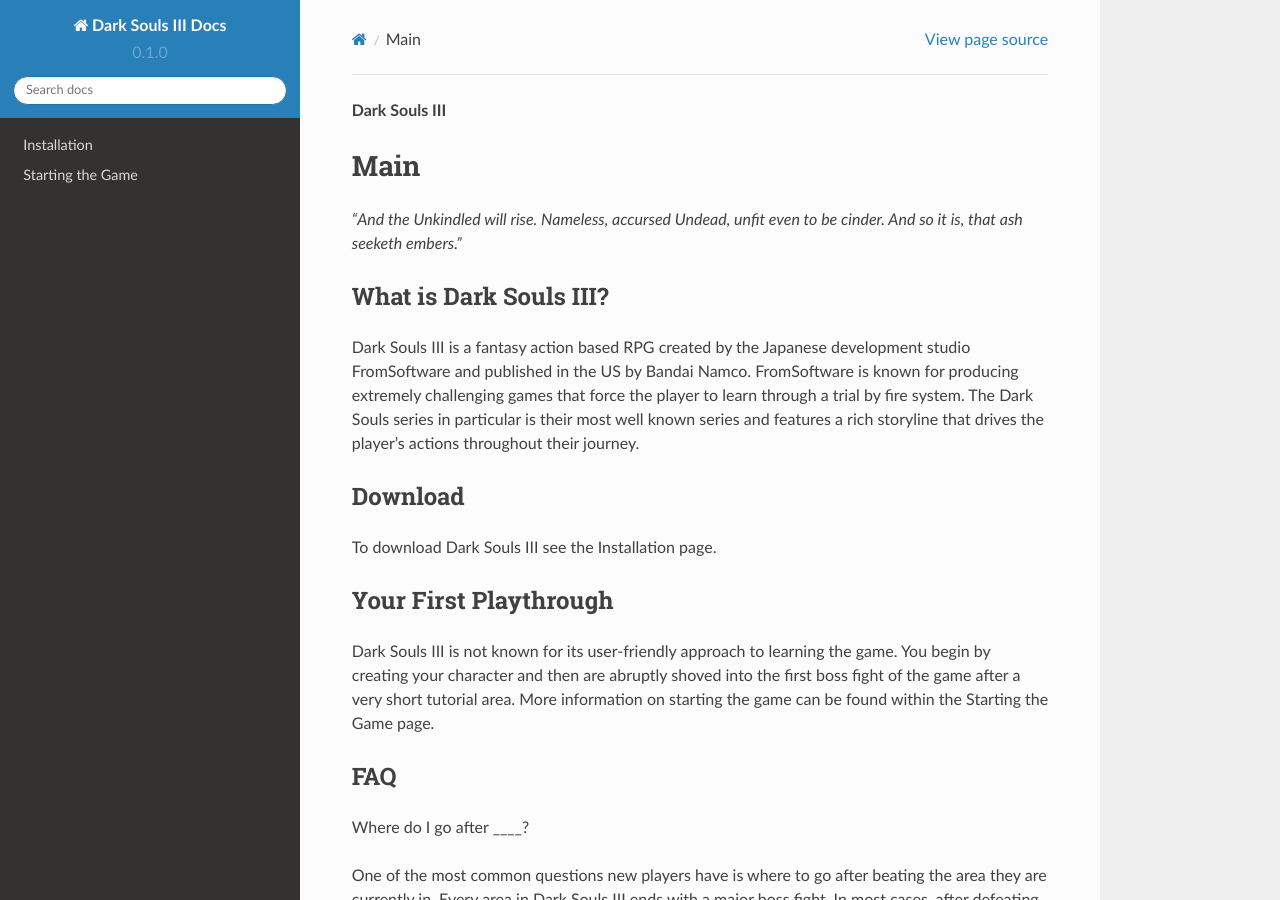
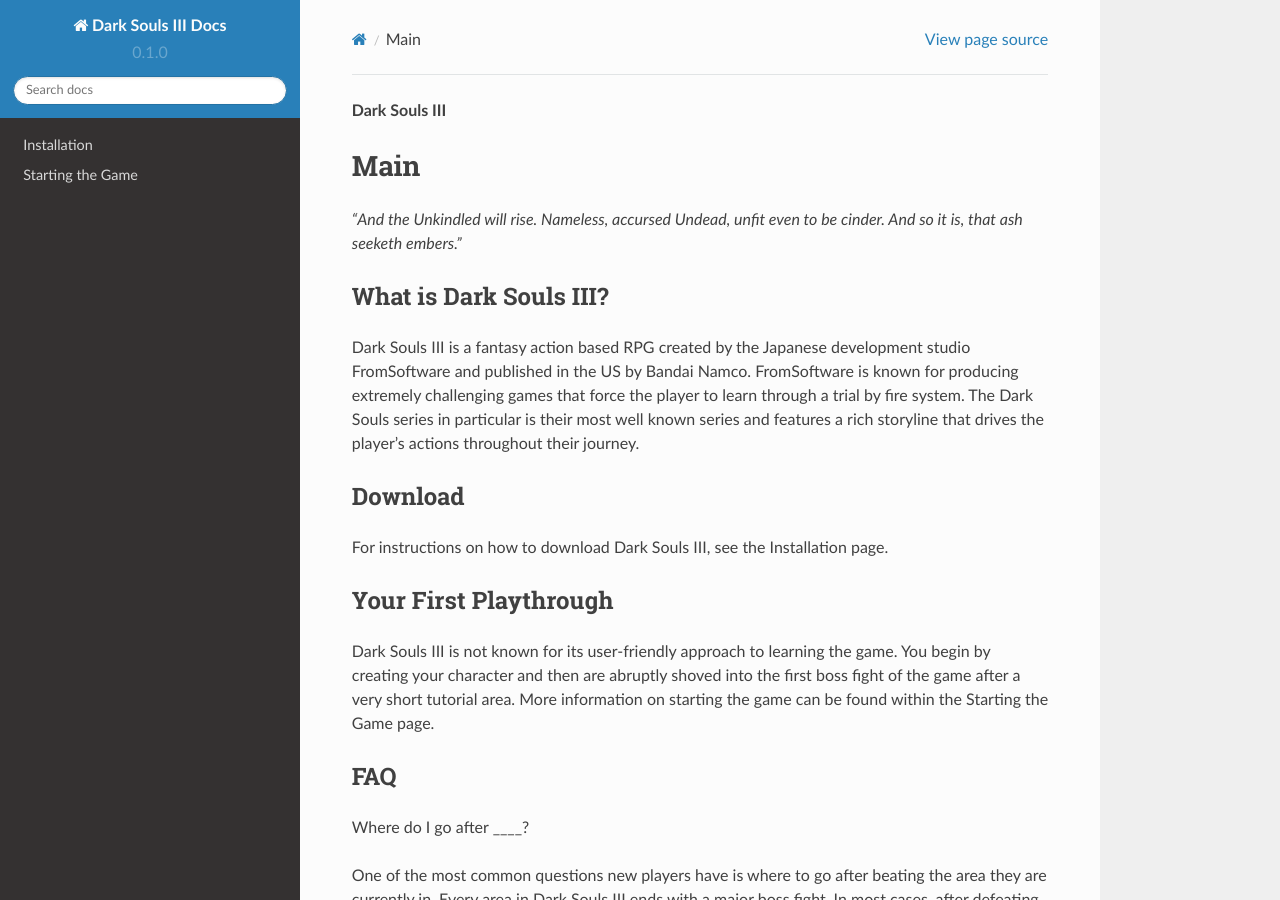
Before and after one commit to pulsfortjf/Dark-Souls-III-Docs, a Sphinx documentation site: the page built from docs/source/index.rst, in a window 1280 px wide and 900 px high. Built offline with Sphinx 7.4.7 and the Read the Docs theme 2.0.0, drawn with Linux system fonts in a browser that asks for light colours.

Commit message:
Update index.rst

```diff
--- a/docs/source/index.rst
+++ b/docs/source/index.rst
@@ -19,7 +19,7 @@
 Download
 ***********************
 
-To download Dark Souls III see the Installation page.
+For instructions on how to download Dark Souls III, see the Installation page.
 
 Your First Playthrough
 ***********************
```
